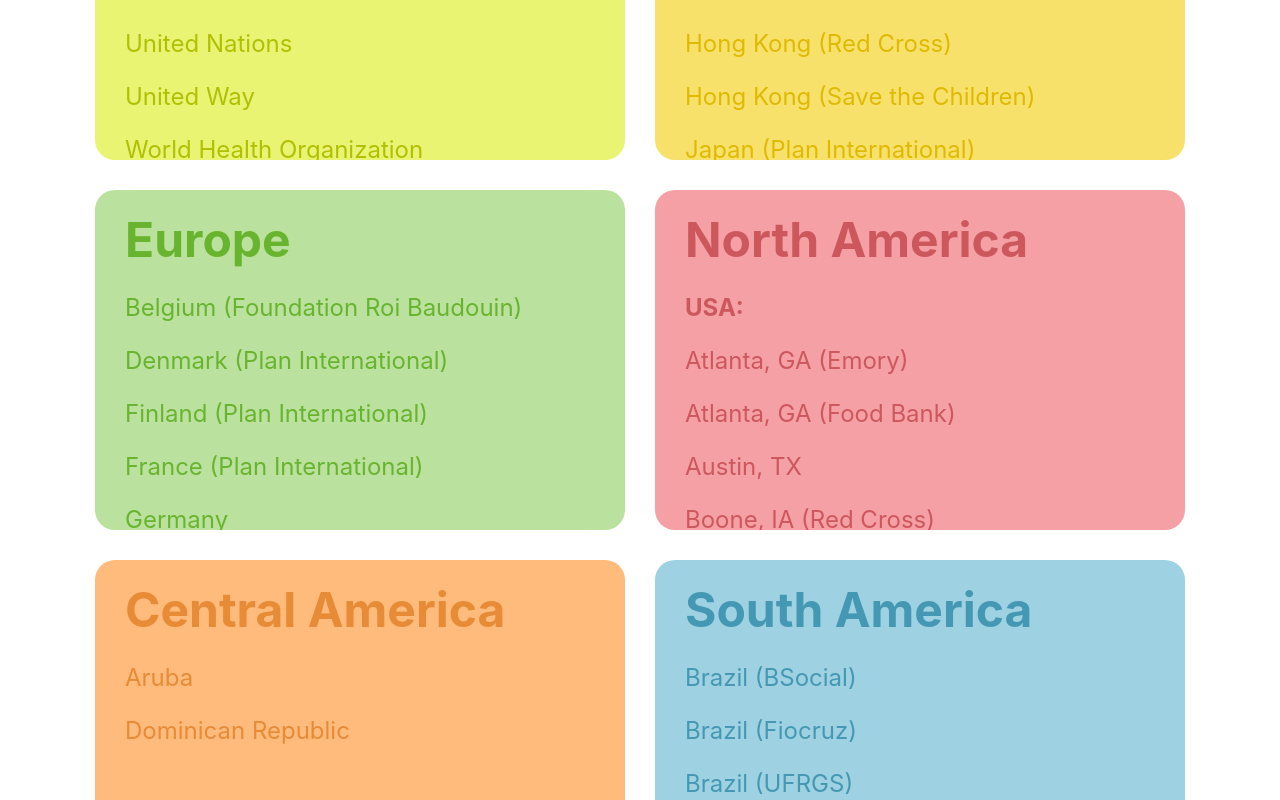
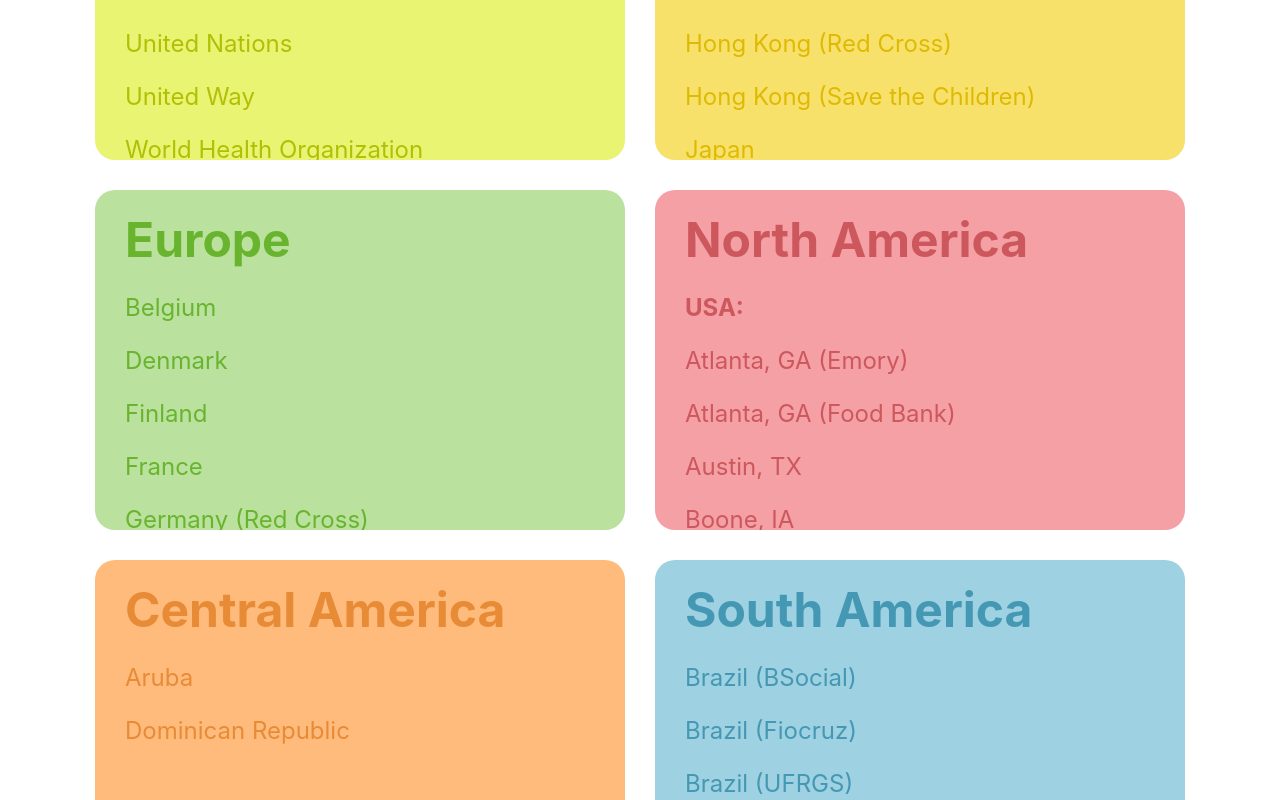
Before and after one commit to donatecovid19/website, a React (Create React App) app: page / in a window 1280 px wide. Shown: the part 640-1440 px from the top of the page. Built offline with nearby package versions, Linux system fonts and the light colour scheme.

Commit message:
Fixed code formatting

```diff
--- a/src/components/home_page/Home.jsx
+++ b/src/components/home_page/Home.jsx
@@ -17,42 +17,41 @@
   { name: "China", url: "http://bit.ly/donateCNcovid19" },
   { name: "Hong Kong (Red Cross)", url: "http://bit.ly/donateHKcovid19" },
   { name: "Hong Kong (Save the Children)", url: "http://bit.ly/donateSTCcovid19" },
-	{ name: "Japan (Plan International)", url: "https://www.plan-international.jp/news/info/20200331_21914/" },
+  { name: "Japan", url: "https://www.plan-international.jp/news/info/20200331_21914/" },
   { name: "India (Give)", url: "http://bit.ly/donateGIcovid19" },
   { name: "India (Rapid Response)", url: "http://bit.ly/donateINDcovid19" },
-	{ name: "Indonesia", url: "http://bit.ly/donateINcovid19" },
   { name: "Indonesia (Dompet Dhuafa)", url: "https://donasi.dompetdhuafa.org/bersamalawancorona/" },
-	{ name: "Korea (Plan International)", url: "https://www.plankorea.or.kr/news/event/view/5043" },
-	{ name: "Malaysia", url: "http://bit.ly/donateMYcovid2019" },
+  { name: "Indonesia (Unicef Indonesia)", url: "http://bit.ly/donateINcovid19" },
+  { name: "Korea", url: "https://www.plankorea.or.kr/news/event/view/5043" },
+  { name: "Malaysia (Vulcan Post)", url: "http://bit.ly/donateMYcovid2019" },
   { name: "Malayasia (Kitajagakita)", url: "https://kitajagakita.com/pages/submit-an-initiative-for-listing" },
   { name: "Malaysia (MERCY)", url: "https://www.mercy.org.my/donate/wakaf-covid19/" },
   { name: "Pakistan", url: "http://bit.ly/donatePKcovid19" },
-	{ name: "Philippines", url: "http://bit.ly/donatePHcovid19" },
+  { name: "Philippines (Ticket2Me)", url: "http://bit.ly/donatePHcovid19" },
   { name: "Philippines (Masterlist)", url: "http://bit.ly/donatePHIcovid19" },
   { name: "Philippines (Project Pearls)", url: "https://www.projectpearls.org/donate/" },
   { name: "Singapore", url: "http://bit.ly/donateSGcovid19" },
-	{ name: "Singapore (SG United)", url: "https://www.sgunited.gov.sg/" },
 ];
 
 const EUROPE = [
-	{ name: "Belgium (Foundation Roi Baudouin)", url: "https://donate.kbs-frb.be/Covid-19/~mon-don?_cv=1" },
-	{ name: "Denmark (Plan International)", url: "https://planbornefonden.dk/corona/" },
-	{ name: "Finland (Plan International)", url: "https://lahjoita.plan.fi/lahjoitus" },
-	{ name: "France (Plan International)", url: "https://formulaire.plan-international.fr/covid19/~mon-don" },
-	{ name: "Germany", url: "http://bit.ly/donateDEcovid19" },
+  { name: "Belgium", url: "https://donate.kbs-frb.be/Covid-19/~mon-don?_cv=1" },
+  { name: "Denmark", url: "https://planbornefonden.dk/corona/" },
+  { name: "Finland", url: "https://lahjoita.plan.fi/lahjoitus" },
+  { name: "France", url: "https://formulaire.plan-international.fr/covid19/~mon-don" },
+  { name: "Germany (Red Cross)", url: "http://bit.ly/donateDEcovid19" },
   { name: "Germany (Maecenata)", url: "https://web.maecenata.eu/spenden?fb_item_id_fix=27166/" },
-	{ name: "Italy", url: "http://bit.ly/donateITcovid19" },
+  { name: "Italy (Red Cross)", url: "http://bit.ly/donateITcovid19" },
   { name: "Italy (Protezione Civile)", url: "http://www.protezionecivile.gov.it/attivita-rischi/rischio-sanitario/emergenze/coronavirus" },
   { name: "Italy (Regione del Veneto)", url: "https://www.regione.veneto.it/article-detail?articleId=4335623" },
-	{ name: "Netherlands", url: "http://bit.ly/donateNLcovid19" },
+  { name: "Netherlands (Red Cross)", url: "http://bit.ly/donateNLcovid19" },
   { name: "Netherlands (Plan International)", url: "https://www.planinternational.nl/forms/stop-verspreiding-coronavirus" },
-	{ name: "Norway (Plan International)", url: "https://www.facebook.com/donate/2531936430404492/" },
+  { name: "Norway", url: "https://www.facebook.com/donate/2531936430404492/" },
   { name: "Poland", url: "http://bit.ly/donatePLcovid19" },
   { name: "Portugal (Go Parity)", url: "http://bit.ly/donatePTGcovid19" },
   { name: "Portugal (Red Cross)", url: "http://bit.ly/donatePTcovid19" },
   { name: "Slovenia", url: "http://bit.ly/donateSIcovid19" },
   { name: "Spain", url: "http://bit.ly/donateEScovid19" },
-	{ name: "Sweden (Plan international)", url: "https://plansverige.org/skank-en-gava/" },
+  { name: "Sweden", url: "https://plansverige.org/skank-en-gava/" },
   { name: "UK", url: "http://bit.ly/donateUKcovid19" },
 ];
 
@@ -61,20 +60,20 @@
   { name: "Atlanta, GA (Emory)", url: "http://bit.ly/donateEMcovid19" },
   { name: "Atlanta, GA (Food Bank)", url: "http://bit.ly/donateATLcovid19" },
   { name: "Austin, TX", url: "http://bit.ly/donateATXcovid19" },
-	{ name: "Boone, IA (Red Cross)", url: "https://www.redcross.org/donate/donation.html/?donamt=0" },
-	{ name: "Chicago, IL", url: "http://bit.ly/donateCILcovid19" },
-	{ name: "Chicago, IL (COVID-19 Response Fund)", url: "https://www.chicagocovid19responsefund.org/" },
+  { name: "Boone, IA", url: "https://www.redcross.org/donate/donation.html/?donamt=0" },
+  { name: "Chicago, IL (Chicago's Food Bank)", url: "http://bit.ly/donateCILcovid19" },
+  { name: "Chicago, IL (Community Fund)", url: "https://www.chicagocovid19responsefund.org/" },
   { name: "Chicago, IL (Feeding America)", url: "https://www.feedingamerica.org/" },
   { name: "Houston, TX", url: "http://bit.ly/donateHTXcovid19" },
   { name: "Illinois", url: "http://bit.ly/donateNILcovid19" },
   { name: "Lexington, KY", url: "https://bgcf.givingfuel.com/coronavirus" },
   { name: "Los Angeles, CA", url: "http://bit.ly/donateLAcovid19" },
-	{ name: "New York City, NY", url: "http://bit.ly/donateNYcovid19" },
+  { name: "New York City, NY (CityMeals)", url: "http://bit.ly/donateNYcovid19" },
   { name: "New York City, NY (Mount Sinai)", url: "https://giving.mountsinai.org/site/Donation2;jsessionid=00000000.app216a?idb=1183495007&df_id=2021&mfc_pref=T&2021.donation=form1&NONCE_TOKEN=7E563239AF1564122679453358A75C21&utm_campaign=flowcodecovidgift&utm_source=flowcode&set.custom.appeal1=COVIDFLOWCODE&utm_medium=flowcode" },
   { name: "Pittsburgh, PA", url: "http://bit.ly/donatePITcovid19" },
-	{ name: "San Francisco, CA (City and County)", url: "https://sf.gov/give-city-respond-covid-19" },
-	{ name: "Seattle, WA (University of Washington)", url: "http://bit.ly/donateWAcovid19"},
-	{ name: "Seattle, WA (Seattle Foundation)", url: "http://bit.ly/donateUWcovid19"},
+  { name: "San Francisco, CA", url: "https://sf.gov/give-city-respond-covid-19" },
+  { name: "Seattle, WA (University of Washington)", url: "http://bit.ly/donateWAcovid19" },
+  { name: "Seattle, WA (Seattle Foundation)", url: "http://bit.ly/donateUWcovid19" },
   { name: "Washington, D.C.", url: "https://www.northwestharvest.org/" },
   { name: "Canada (Red Cross)", url: "http://bit.ly/donateCNDcovid19", isCanada: true },
   { name: "Canada (CanadaHelps)", url: "https://www.canadahelps.org/en/cause-funds/covid-19-community-care-fund/", isCanada: true },
@@ -89,8 +88,7 @@
   { name: "Brazil (BSocial)", url: "http://bit.ly/donateBRcovid19" },
   { name: "Brazil (Fiocruz)", url: "http://bit.ly/donateFIcovid19" },
   { name: "Brazil (UFRGS)", url: "http://bit.ly/donateUFcovid19" },
-	{ name: "Colombia (ABACO)", url: "https://www.bancosdealimentosdecolombia.com/" },
-
+  { name: "Colombia", url: "https://www.bancosdealimentosdecolombia.com/" },
 ];
 
 const AFRICA = [{ name: "Uganda", url: "http://bit.ly/donateUGcovid19" }];
@@ -99,7 +97,7 @@
 
 const MIDDLE_EAST = [{ name: "UAE", url: "http://bit.ly/donateAEcovid19" }];
 
-const Link = props => {
+const Link = (props) => {
   // props: String url, String name
   return (
     <p>
@@ -110,12 +108,12 @@
   );
 };
 
-const Box = props => {
+const Box = (props) => {
   // props: String name, List<Link> list_of_links, String className
   return (
     <div className={`box ${props.className}`} id="box">
       <h1> {props.name} </h1>
-			{props.list_of_links.map(link => {
+      {props.list_of_links.map((link) => {
         return <Link url={link.url} name={link.name} />;
       })}
     </div>
@@ -125,33 +123,39 @@
 const NorthAmerica = (props) => {
   // props: String name, List<Link> list_of_links, String className
 
-  var allCanadaLinks = []
-  var allUsaLinks = []
+  var allCanadaLinks = [];
+  var allUsaLinks = [];
 
   for (var i = 0; i < props.list_of_links.length; ++i) {
     if (props.list_of_links[i].isCanada) {
       // console.log(props.list_of_links[i])
-      allCanadaLinks.push(props.list_of_links[i])
+      allCanadaLinks.push(props.list_of_links[i]);
     } else {
       // console.log(props.list_of_links[i])
-      allUsaLinks.push(props.list_of_links[i])
+      allUsaLinks.push(props.list_of_links[i]);
     }
   }
 
   return (
     <div className={`box ${props.className}`} id="box">
       <h1> {props.name} </h1>
-        <p> <strong> USA: </strong></p>
+      <p>
+        {" "}
+        <strong> USA: </strong>
+      </p>
       {allUsaLinks.map((link) => {
         return <Link url={link.url} name={link.name} />;
       })}
-        <p> <strong> Canada: </strong></p>
+      <p>
+        {" "}
+        <strong> Canada: </strong>
+      </p>
       {allCanadaLinks.map((link) => {
         return <Link url={link.url} name={link.name} />;
       })}
     </div>
-    )
-}
+  );
+};
 
 function Home() {
   return (
@@ -163,12 +167,12 @@
         <Box name="Europe" list_of_links={EUROPE} className="europe" />
 
         <NorthAmerica name="North America" list_of_links={NORTH_AMERICA} className="northamerica" />
-				<Box name="Central America"	list_of_links={CENTRAL_AMERICA}	className="centralamerica"	/>
-				<Box name="South America"	list_of_links={SOUTH_AMERICA}	className="southamerica" />
+        <Box name="Central America" list_of_links={CENTRAL_AMERICA} className="centralamerica" />
+        <Box name="South America" list_of_links={SOUTH_AMERICA} className="southamerica" />
 
         <Box name="Africa" list_of_links={AFRICA} className="africa" />
         <Box name="Oceania" list_of_links={OCEANIA} className="oceania" />
-				<Box name="Middle East"	list_of_links={MIDDLE_EAST}	className="middleeast"/>
+        <Box name="Middle East" list_of_links={MIDDLE_EAST} className="middleeast" />
       </div>
     </div>
   );
```
Lines whose indentation alone changed are shown as unchanged.
